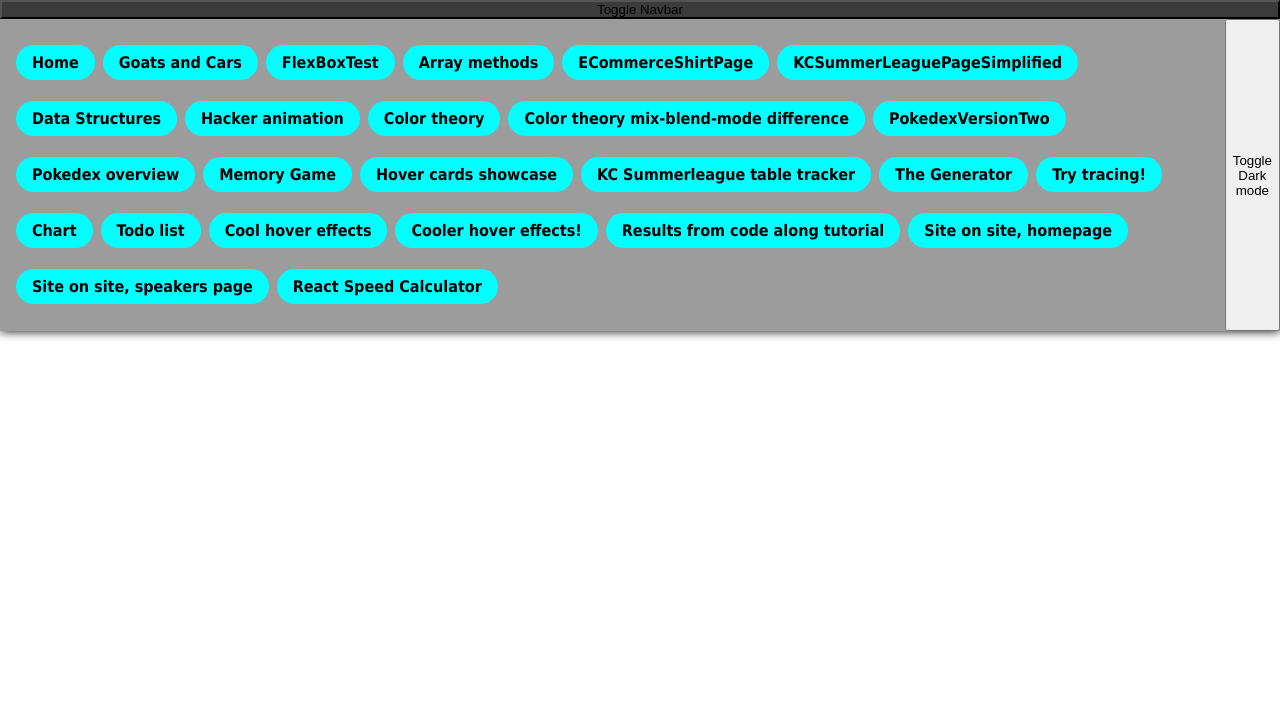
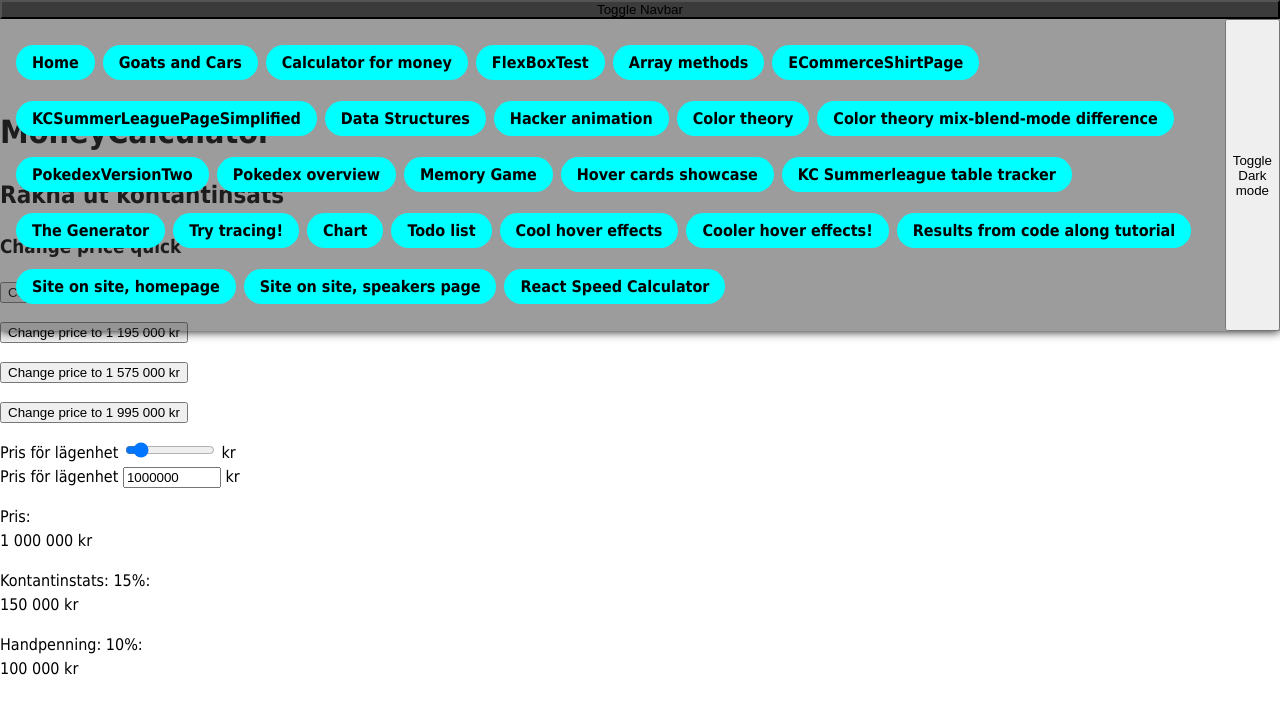
Before and after one commit to EmilNilssonDataDuctus/vite-app, a React (Vite) app: page /money-calculator in a window 1280 px wide. Shown: the top 714 px of the page. Built offline with nearby package versions, Linux system fonts and the light colour scheme.

Commit message:
Add money calculator

```diff
--- /dev/null
+++ b/src/Pages/MoneyCalculator/MoneyCalculator.tsx
@@ -0,0 +1,99 @@
+import React, { useState } from "react";
+import { MainWrapper } from "../../Shared/Page.styled";
+
+const formatToSwedishSEK = (price) => {
+  return new Intl.NumberFormat("sv-SE").format(price);
+};
+
+const prices = [
+  {
+    name: "ONE_MILLION",
+    price: 1000000,
+  },
+  {
+    name: "ONE_MILLION_ONE_HUNDRED_NINETYFIVE_THOUSAND",
+    price: 1195000,
+  },
+  {
+    name: "ONE_MILLION_FIVE_HUNDRED_SEVENTYFIVE_THOUSAND",
+    price: 1575000,
+  },
+  {
+    name: "ONE_MILLION_NINE_HUNDRED_NINETYFIVE_THOUSAND",
+    price: 1995000,
+  },
+];
+
+export const MoneyCalculator = () => {
+  const [apartmentCost, setApartmentCost] = useState(
+    prices.find(({ name }) => name === "ONE_MILLION")!.price
+  );
+
+  const handleApartmentCostChange = (e) => {
+    setApartmentCost(parseInt(e.target.value, 10));
+  };
+
+  const handleClick = (price) => {
+    setApartmentCost(price);
+  };
+
+  return (
+    <MainWrapper>
+      <h1>MoneyCalculator</h1>
+      <section>
+        <h2>Räkna ut kontantinsats</h2>
+        <div>
+          <h3>Change price quick</h3>
+          {prices.map(({ name, price }) => (
+            <p key={name}>
+              <button onClick={() => handleClick(price)}>
+                Change price to {formatToSwedishSEK(price)} kr
+              </button>
+            </p>
+          ))}
+        </div>
+        <label>
+          Pris för lägenhet{" "}
+          <input
+            style={{ width: "90px" }}
+            type="range"
+            min={500000}
+            max={5000000}
+            step={100000}
+            value={apartmentCost}
+            onChange={(e) => handleApartmentCostChange(e)}
+          />{" "}
+          kr
+        </label>
+        <br />
+        <label>
+          Pris för lägenhet{" "}
+          <input
+            style={{ width: "90px" }}
+            type="number"
+            step={10000}
+            value={apartmentCost}
+            onChange={(e) => handleApartmentCostChange(e)}
+          />{" "}
+          kr
+        </label>
+
+        <p>
+          Pris:
+          <br />
+          {formatToSwedishSEK(apartmentCost)} kr
+        </p>
+        <p>
+          Kontantinstats: 15%:
+          <br />
+          {formatToSwedishSEK(Math.ceil(apartmentCost * 0.15))} kr
+        </p>
+        <p>
+          Handpenning: 10%:
+          <br />
+          {formatToSwedishSEK(Math.ceil(apartmentCost * 0.1))} kr
+        </p>
+      </section>
+    </MainWrapper>
+  );
+};
--- a/src/Pages/pageData.jsx
+++ b/src/Pages/pageData.jsx
@@ -20,6 +20,7 @@ import { HoverEffectsPage } from "./HoverEffectsPage/HoverEffectsPage";
 import { HoverEffectsPage2 } from "./HoverEffectsPage2/HoverEffectsPage2";
 import { KCSummerLeaguePage } from "./KCSummerLeaguePage/KCSummerLeaguePage";
 import { MemoryGame } from "./MemoryGame/MemoryGame";
+import { MoneyCalculator } from "./MoneyCalculator/MoneyCalculator";
 import { MyCanvas } from "./MyCanvas/MyCanvas";
 import { MyChart } from "./MyChart/MyChart";
 import { PokedexVersionTwo } from "./Pokedex/PokedexVersionTwo";
@@ -39,6 +40,11 @@ export const pageRoutes = [
     path: "/goat-car",
     element: <GoatCar />,
     description: "Goats and Cars",
+  },
+  {
+    path: "/money-calculator",
+    element: <MoneyCalculator />,
+    description: "Calculator for money",
   },
   {
     path: "/flexbox-test",
```
